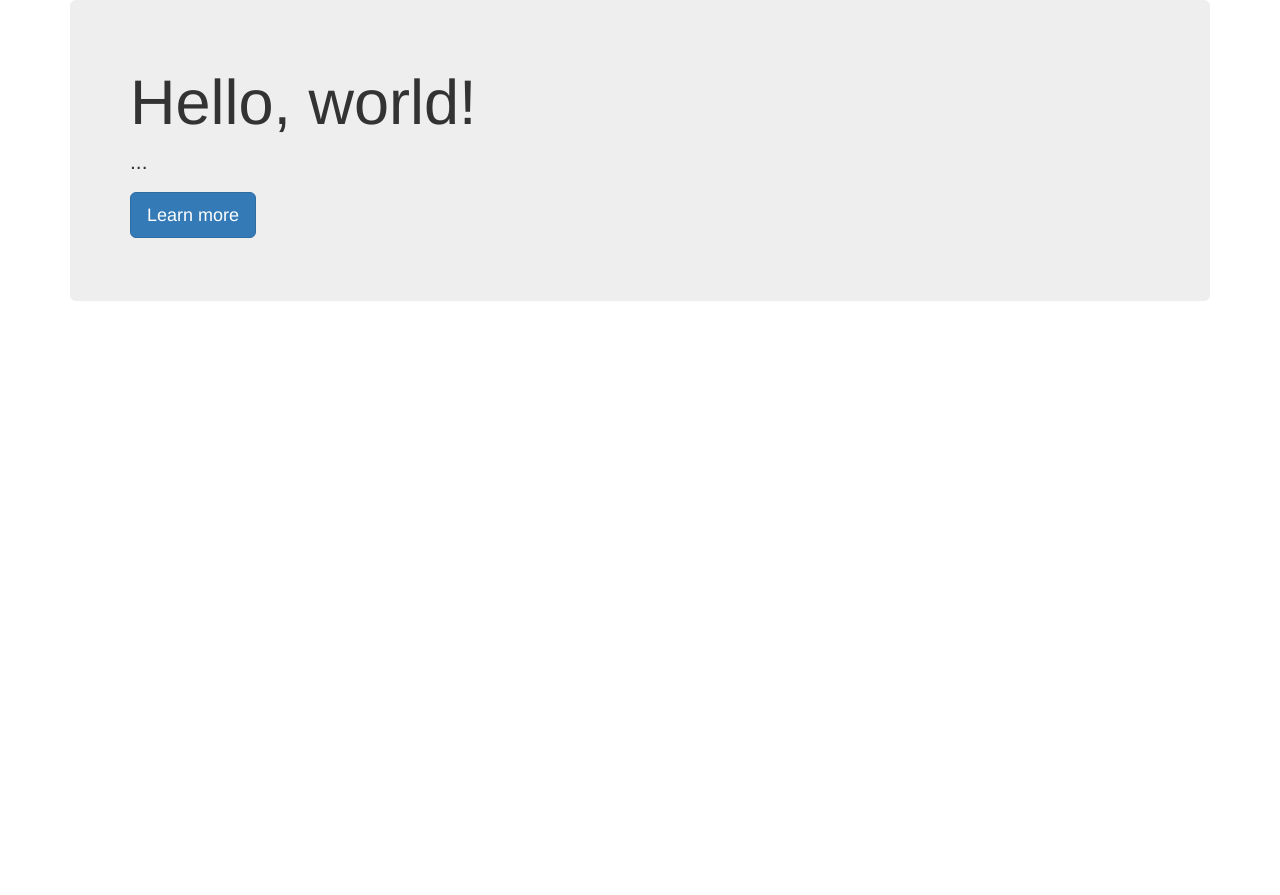
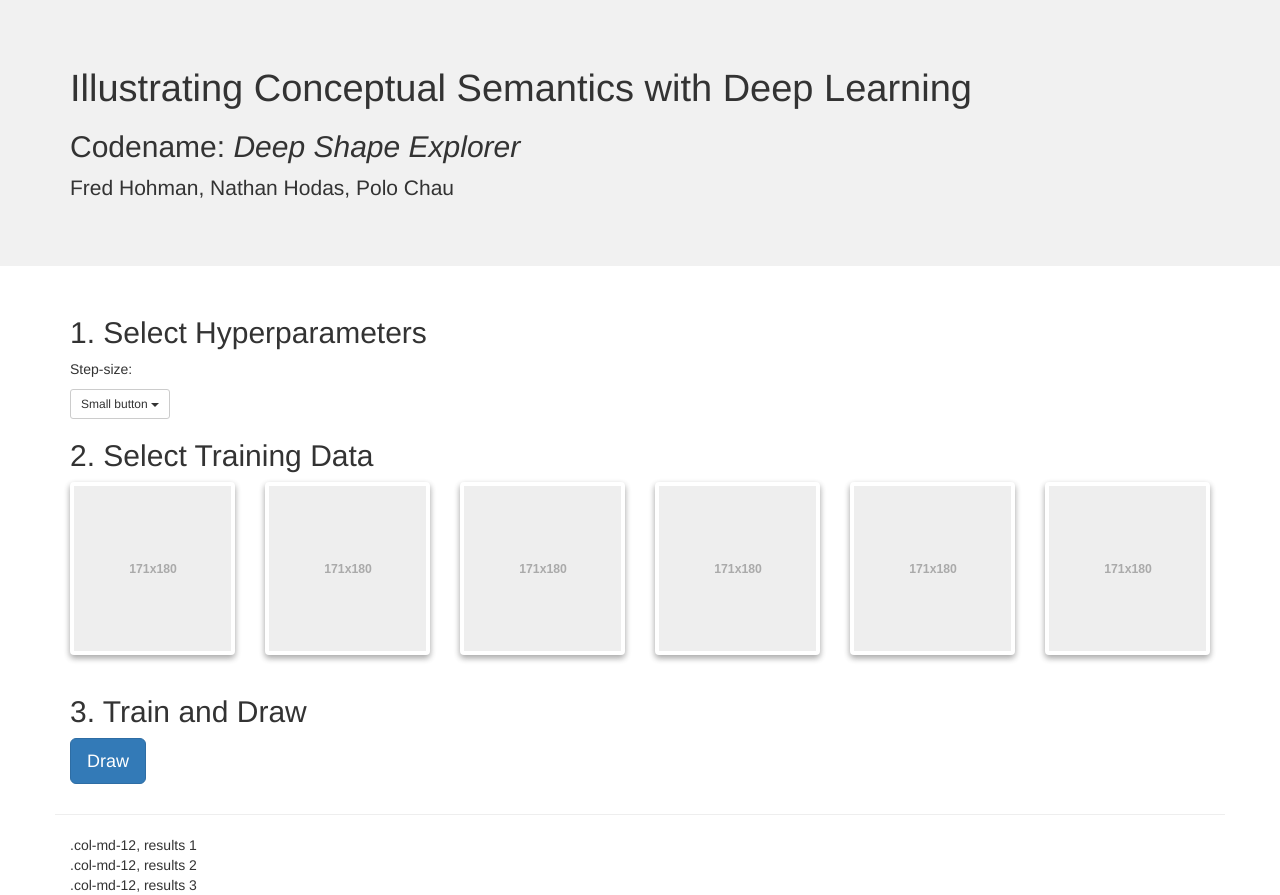
Before and after one commit to fredhohman/shapeshop, a Flask app: page / in a window 1280 px wide. Before the commit the page ends 301 px from the top, so only its background shows below. Run offline with Flask 2, Linux system fonts and the light colour scheme; some libraries are stand-ins or nearby versions.

Commit message:
start building layout

```diff
--- /dev/null
+++ b/static/css/deep.css
@@ -0,0 +1,22 @@
+.jumbotron {
+	background-color: #f1f1f1;
+}
+.jumbotron h1 {
+	font-size: 38px;
+}
+.thumbnail {
+    box-shadow: 0 3px 6px rgba(0,0,0,0.16), 0 3px 6px rgba(0,0,0,0.23);
+    border: none;
+    border-radius: none;
+}
+.thumbnail:hover {
+  box-shadow: 0 14px 28px rgba(0,0,0,0.25), 0 10px 10px rgba(0,0,0,0.22);
+  border: none;
+  border-radius: none;
+}
+.error-metric {
+	text-align: center;
+}
+.error-metric:hover {
+	text-decoration: initial;
+}
--- a/templates/index.html
+++ b/templates/index.html
@@ -9,6 +9,7 @@
 
     <!-- Bootstrap -->
     <link href="static/css/bootstrap.min.css" rel="stylesheet">
+    <link href="static/css/deep.css" rel="stylesheet">
 
     <!-- HTML5 shim and Respond.js for IE8 support of HTML5 elements and media queries -->
     <!-- WARNING: Respond.js doesn't work if you view the page via file:// -->
@@ -18,12 +19,92 @@
     <![endif]-->
   </head>
   <body>
+    <div class="jumbotron">
+      <div class="container">
+        <h1>Illustrating Conceptual Semantics with Deep Learning</h1>
+        <h2>Codename: <i>Deep Shape Explorer</i></h2>
+        <p>Fred Hohman, Nathan Hodas, Polo Chau</p>
+      </div>
+    </div>
+
     <div class="container">
-      <div class="jumbotron">
-        <h1>Hello, world!</h1>
-        <p>...</p>
-        <p><a class="btn btn-primary btn-lg" href="#" role="button">Learn more</a></p>
+    <div class="row">
+      <div class="col-md-12">
+        <h2>1. Select Hyperparameters</h2>
+        <p>Step-size: </p>
+          <div class="btn-group">
+            <button class="btn btn-default btn-sm dropdown-toggle" type="button" data-toggle="dropdown" aria-haspopup="true" aria-expanded="false">
+              Small button <span class="caret"></span>
+            </button>
+            <ul class="dropdown-menu">
+              <li><a href="#">a</a></li>
+              <li><a href="#">b</a></li>
+              <li><a href="#">c</a></li>
+            </ul>
+          </div>
+        </div>
+      <div class="col-md-12">
+        <h2>2. Select Training Data</h2>
+
+          <div class="row">
+
+            <div class="col-xs-3 col-md-2">
+              <a href="#" class="thumbnail">
+                <img src="static/images/placeholder.svg" alt="...">
+                <!-- <div class="caption error-metric">0.89</div> -->
+              </a>
+            </div>
+            <div class="col-xs-3 col-md-2">
+              <a href="#" class="thumbnail">
+                <img src="static/images/placeholder.svg" alt="...">
+                <!-- <div class="caption error-metric">0.89</div> -->
+              </a>
+            </div>
+            <div class="col-xs-3 col-md-2">
+              <a href="#" class="thumbnail">
+                <img src="static/images/placeholder.svg" alt="...">
+                <!-- <div class="caption error-metric">0.89</div> -->
+              </a>
+            </div>
+            <div class="col-xs-3 col-md-2">
+              <a href="#" class="thumbnail">
+                <img src="static/images/placeholder.svg" alt="...">
+                <!-- <div class="caption error-metric">0.89</div> -->
+              </a>
+            </div>
+            <div class="col-xs-3 col-md-2">
+              <a href="#" class="thumbnail">
+                <img src="static/images/placeholder.svg" alt="...">
+                <!-- <div class="caption error-metric">0.89</div> -->
+              </a>
+            </div>
+            <div class="col-xs-3 col-md-2">
+              <a href="#" class="thumbnail">
+                <img src="static/images/placeholder.svg" alt="...">
+                <!-- <div class="caption error-metric">0.89</div> -->
+              </a>
+            </div>
+
+          </div>
+
+
       </div>
+      <div class="col-md-12">
+        <h2>3. Train and Draw</h2>
+          <p><a class="btn btn-primary btn-lg" href="#" role="button">Draw</a></p>
+      </div>
+    </div>
+
+    <div class="row">
+      <hr>
+    </div>
+
+    <div class="row">
+      <div class="col-md-12">.col-md-12, results 1</div>
+      <div class="col-md-12">.col-md-12, results 2</div>
+      <div class="col-md-12">.col-md-12, results 3</div>
+    </div>
+
     </div>
 
     <!-- jQuery (necessary for Bootstrap's JavaScript plugins) -->
```
Also changed, not shown: static/images/placeholder.svg (added).
